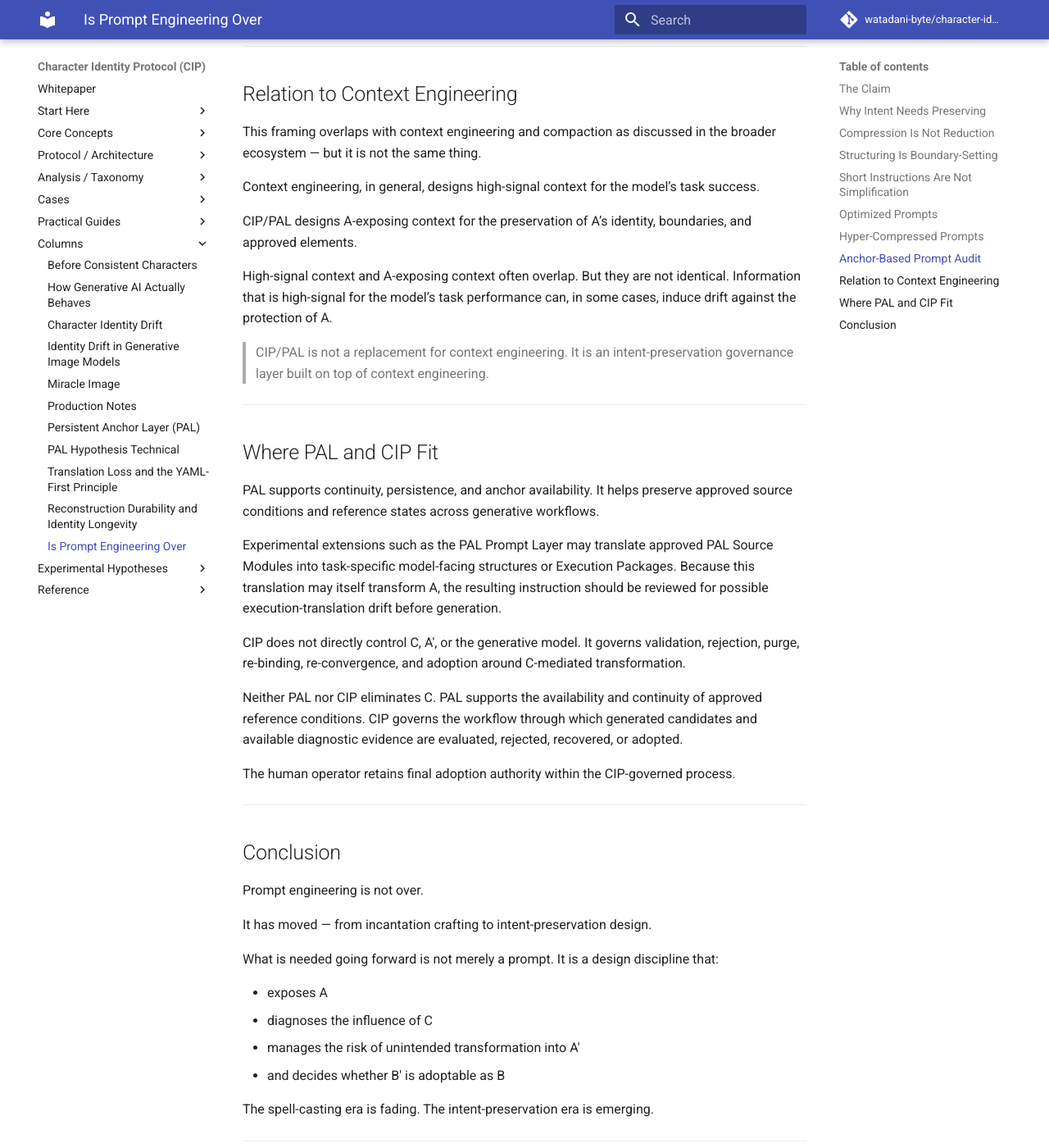
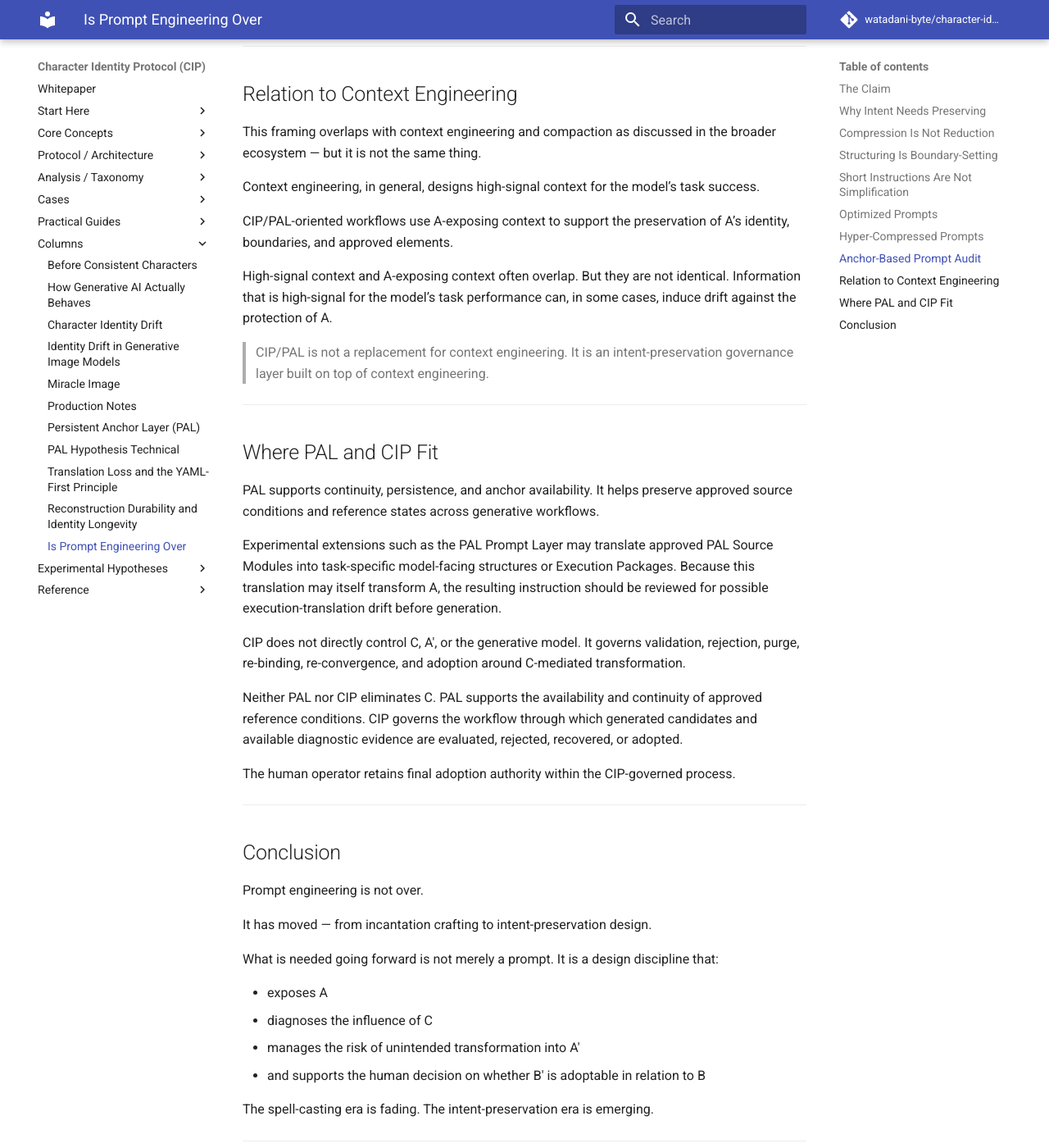
Before and after one commit to watadani-byte/character-identity-protocol, an MkDocs documentation site: the page built from docs/prompt-engineering-as-intent-preservation.md, in a window 1280 px wide and 1400 px high, scrolled down 4231 px. Shown: the whole window at 82% size. Built offline with MkDocs 1.6.1 and Material for MkDocs 9.7.7, drawn with Linux system fonts in a browser that asks for light colours; comment, search, counter and statistics services are not loaded.

Commit message:
prompt-engineering-as-intent-preservation.md を更新

```diff
--- a/docs/prompt-engineering-as-intent-preservation.md
+++ b/docs/prompt-engineering-as-intent-preservation.md
@@ -155,7 +155,7 @@ This framing overlaps with context engineering and compaction as discussed in th
 
 Context engineering, in general, designs high-signal context for the model’s task success.
 
-CIP/PAL designs A-exposing context for the preservation of A’s identity, boundaries, and approved elements.
+CIP/PAL-oriented workflows use A-exposing context to support the preservation of A’s identity, boundaries, and approved elements.
 
 High-signal context and A-exposing context often overlap. But they are not identical. Information that is high-signal for the model’s task performance can, in some cases, induce drift against the protection of A.
 
@@ -189,7 +189,7 @@ What is needed going forward is not merely a prompt. It is a design discipline t
 - exposes A
 - diagnoses the influence of C
 - manages the risk of unintended transformation into A′
-- and decides whether B′ is adoptable as B
+- and supports the human decision on whether B′ is adoptable in relation to B
 
 The spell-casting era is fading. The intent-preservation era is emerging.
 
```
